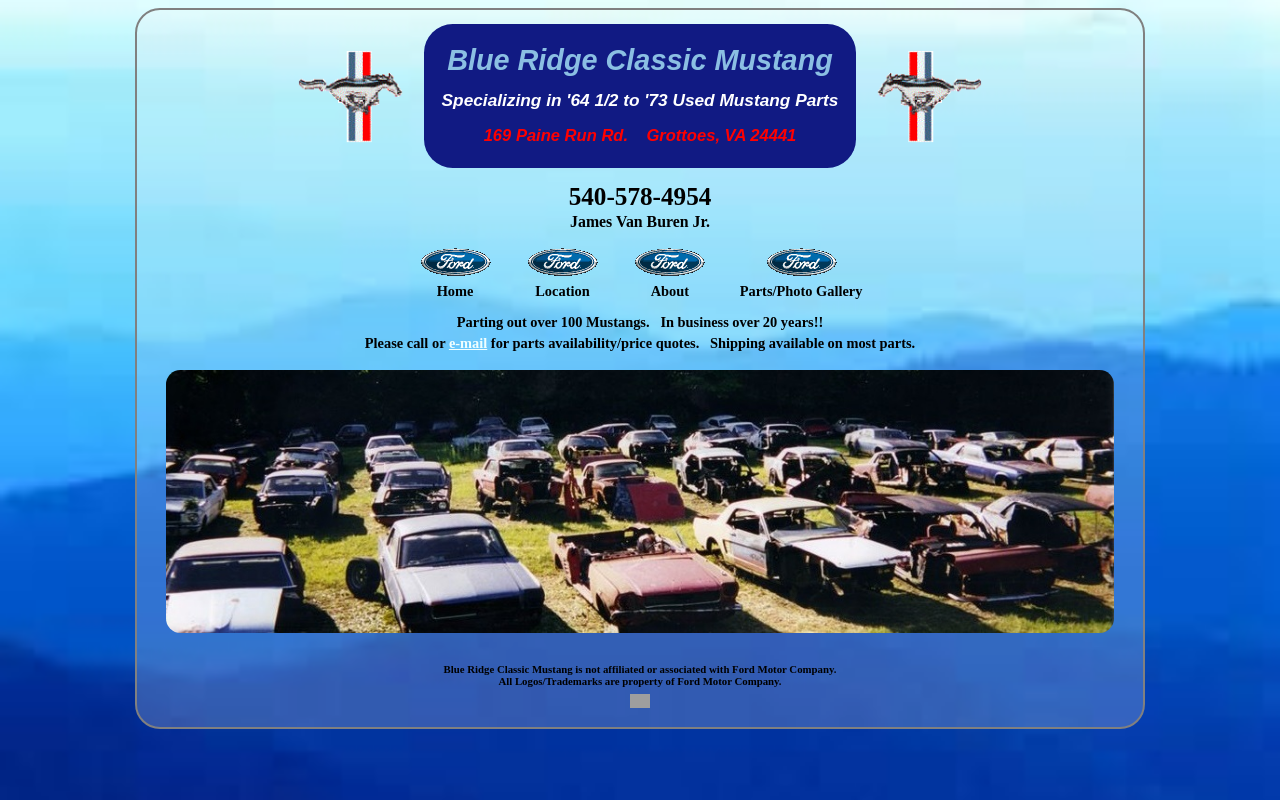
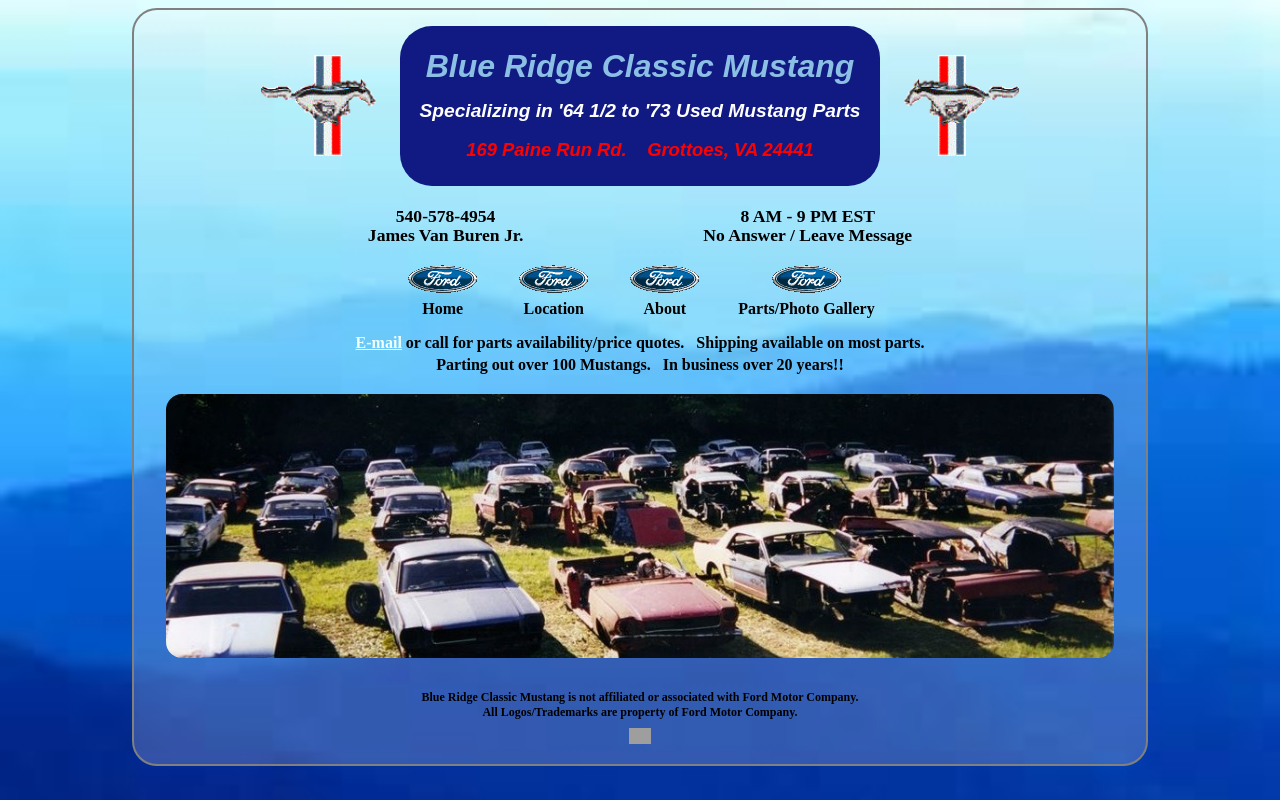
Before and after one commit to JiMinitaur/brcm-website, a PHP site: page /brcm.htm in a window 1280 px wide. Run offline with PHP 8.4, Linux system fonts and the light colour scheme; grey boxes are pictures that could not be loaded.

Commit message:
2015-03-26 | work with owner

```diff
--- a/brcm.htm
+++ b/brcm.htm
@@ -39,33 +39,39 @@
             <div class='logo-mustang right' ></div>
           </div>
 
-		  <div class='phone'>540-578-4954</div>
-		  <div class='owner'>James Van Buren Jr.</div>
-		  <div class='appointments' style='display:none'> Customer appointments recommended. </div>
+        </div><!--/.header-->
 
-
-        </div><!--/.header-->
+		<div class='notify'>
+		  <div class='info phone'>
+			540-578-4954
+			<div class='owner'>James Van Buren Jr.</div>
+		  </div>
+		  <div class='info hours'>
+		    8 AM - 9 PM EST<br/>
+			No Answer / Leave Message
+		  </div>
+		</div>
 
 		<div class='content'>
 			<div class='navigation'>
 				<ul>
 					<li data-nav-section='home'>
-						<img src="brcm_files/image007.gif" /><br/>
+						<img src="brcm_files/ford.static.png" /><br/>
 						Home
 					</li>
 
 					<li data-nav-section='map'>
-						<img src="brcm_files/image007.gif" /><br/>
+						<img src="brcm_files/ford.static.png" /><br/>
 						Location
 					</li>
 
 					<li data-nav-section='about'>
-						<img src="brcm_files/image007.gif" /><br/>
+						<img src="brcm_files/ford.static.png" /><br/>
 						About
 					</li>
 
 					<li data-nav-section='gallery'>
-						<img src="brcm_files/image007.gif" /><br/>
+						<img src="brcm_files/ford.static.png" /><br/>
 						Parts/Photo Gallery
 					</li>
 				</ul>
@@ -74,15 +80,17 @@
 
 
 			<div class='nav-section home active'>
-				<p> <span>Parting out over 100 Mustangs.</span>
-					<span>In business over 20 years!! 	</span>
-				</p>
-				<p><span>Please call or
-					<a href='mailto:Blue Ridge Classic Mustang <brcm@rica.net>' target='_blank' style='color:azure'>e-mail</a>
-					for parts availability/price quotes.
-					</span>
-					<span>Shipping available on most parts.</span>
-				</p>
+			<p><span>
+				<a href='mailto:Blue Ridge Classic Mustang <brcm@rica.net>' target='_blank' style='color:azure'>E-mail</a>
+				or call for parts availability/price quotes.
+				</span>
+				<span>Shipping available on most parts.</span>
+			</p>
+
+			<p> <span>Parting out over 100 Mustangs.</span>
+				<span>In business over 20 years!! 	</span>
+			</p>
+
 				<div >
 					<img src='brcm_files/panorama-web.jpg' class='scrapyard fancy'/>
 				</div>
@@ -97,11 +105,9 @@
 				 Since then, I have always owned and driven a classic Mustang.
 				</p>
 				<p>
-				 I am grateful to have found a business opportunity that involves my passion with the Great American Pony Car. <br/>
-				 As owner and operator of Blue Ridge Classic Mustang for over 20 years I would like to thank all my previous customers and look forward to being of assistance to future customers looking for quality  used (OEM) Ford Mustang parts for their restoration project or their daily driver.
+				 I am grateful to have found a business opportunity that involves the Great American Pony Car, and as owner and operator of Blue Ridge Classic Mustang for over 20 years I would like to thank all my previous customers and look forward to being of assistance to future customers looking for quality  used (OEM) Ford Mustang parts for their restoration project or their daily driver.
 				</p>
 				<p>
-				 Owner - James Van Buren Jr.
 				</p>
 			</div>
 
@@ -152,7 +158,7 @@
 				</p>
 				<p>
 					As a home based business,<br/> I have no set hours of operation.  <br/>
-					Please call to make sure <br/> I will be available to assist you.
+					Please call in advance to make sure <br/> I will be available to assist you.
 				</p>
 				<p>
 				Thank you,<br/>
--- a/css/brcm.css
+++ b/css/brcm.css
@@ -6,12 +6,40 @@ body {
 	background-repeat:no-repeat;
 	background-color: #13218C;
 
-	font-size:.9em;
+	font-size:1em;
+}
+
+body:after {
+	/*TODO: Darken Background Image*/
+	position:absolute;
+	top:0;left:0;right:0;bottom:0;
+	background-color:red;
 }
 
 a:link, a:visited {color:black}
 a:hover {color:red}
-.navigation li:hover {color:red}
+
+.navigation li, .navigation li img {
+	transition:1.25s ease-in-out;
+	border-radius: 1em;
+	user-select:none;
+}
+
+.navigation li:hover {
+	  color: darkred;
+/*    box-shadow: inset 0em 0em .1em .1em rgba(125,0,0,0.4); */
+	  transition:.25s ease-in-out;
+
+}
+
+.navigation li:hover img {
+		animation:spin-squeeze 2.5s infinite;
+}
+
+@keyframes spin-squeeze {
+	50%  {transform:scaleX(-1) scaleY(.85)}
+	100% {transform:scaleX(1) }
+}
 
 .wrapper {
 	text-align: center;
@@ -113,16 +141,24 @@ a:hover {color:red}
     transform:scaleX(-1)
 }
 
+.info {
+	margin-top:1em;
+	display:inline-block;
+	font-size:1.1em;
+	font-weight:bold;
+	line-height: 1.1em;
+	position:relative;
+}
+
 .phone {
-	font-size:1.75em;
-	font-weight:bold;
-	padding: .75em;
+	right:5em;
+}
+
+.hours {
+	left:5em;
 }
 
 .owner {
-	font-size:1.1em;
-	margin-top:-.5em;
-
 }
 
 .appointments {
```
Also changed, not shown: brcm_files/ford.static.png (added).
